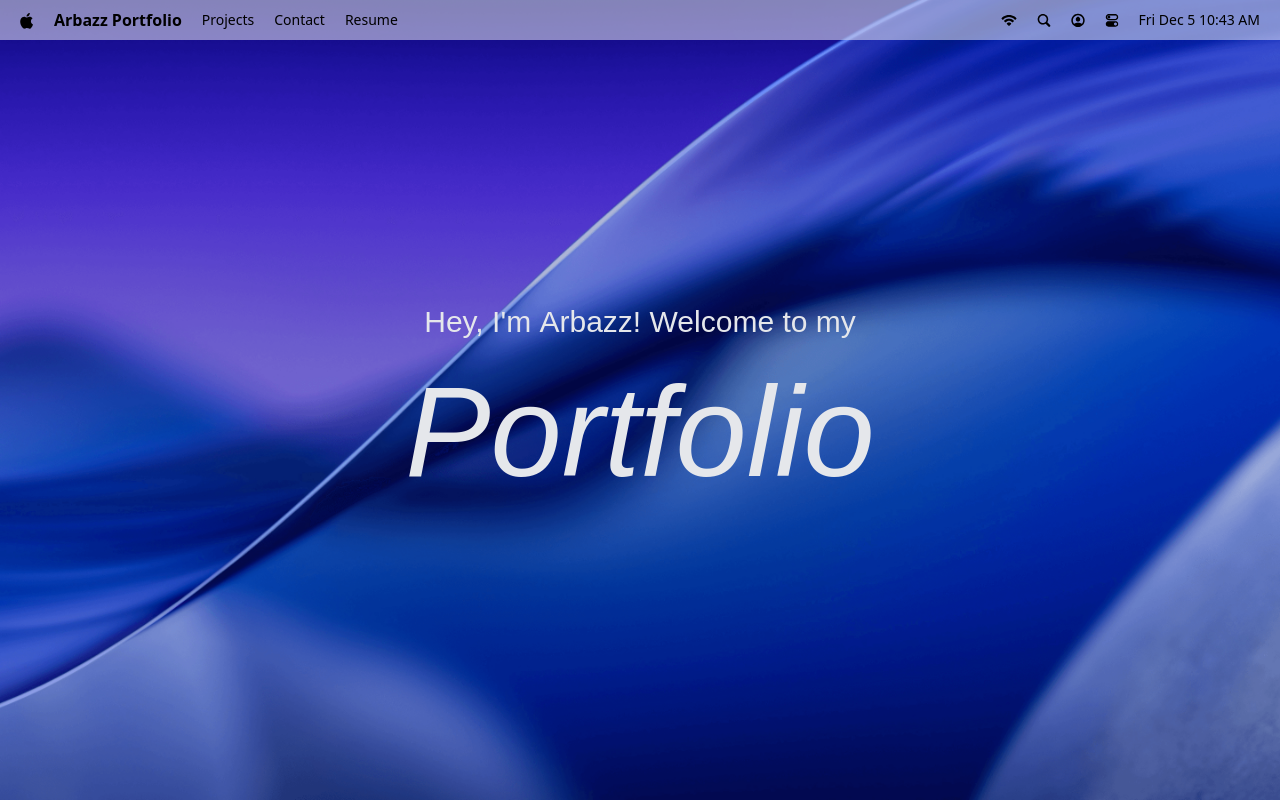
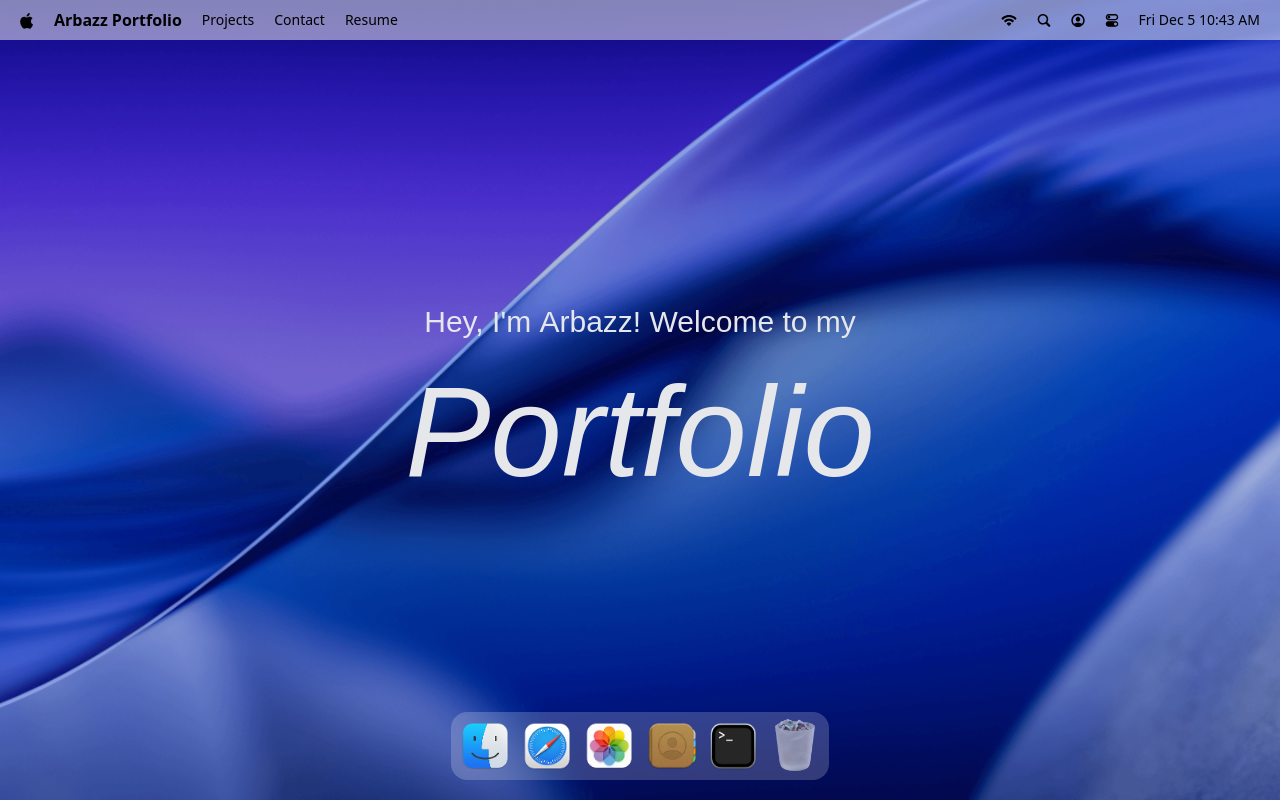
Before and after one commit to arbazz-siddique/interactive-macos-portfolio, a React (Vite) app: page / in a window 1280 px wide. Built offline with nearby package versions, Linux system fonts and the light colour scheme; a web font is replaced by a local one.

Commit message:
Implement dock presentation

```diff
--- a/package.json
+++ b/package.json
@@ -17,6 +17,7 @@
     "lucide-react": "^0.554.0",
     "react": "^19.2.0",
     "react-dom": "^19.2.0",
+    "react-tooltip": "^5.30.0",
     "tailwindcss": "^4.1.17"
   },
   "devDependencies": {
--- a/src/App.jsx
+++ b/src/App.jsx
@@ -1,12 +1,13 @@
 import React from 'react'
 
-import {Navbar, Welcome} from "#components";
+import {Dock, Navbar, Welcome} from "#components";
 
 const App = () => {
     return (
         <main >
             <Navbar/>
             <Welcome/>
+            <Dock/>
         </main>
     )
 }
--- /dev/null
+++ b/src/components/Dock.jsx
@@ -0,0 +1,81 @@
+import React, {useRef} from 'react'
+import gsap from "gsap";
+import {Tooltip} from "react-tooltip";
+import {dockApps} from "#constants/index.js";
+import {useGSAP} from "@gsap/react";
+
+const Dock = () => {
+    const dockRef = useRef(null)
+
+    useGSAP(()=>{
+        const dock = dockRef.current;
+        if(!dock) return ()=>{};
+
+        const icons = dock.querySelectorAll(".dock-icon");
+
+        const animateIcons = (mouseX)=>{
+            const {left } = dock.getBoundingClientRect();
+            icons.forEach((icon)=>{
+                const {left: iconLeft, width} = icon.getBoundingClientRect();
+                const center = iconLeft - left + width/2;
+                const distance = Math.abs(mouseX - center);
+                const intensity = Math.exp(-(distance**2.5)/1800)
+
+                gsap.to(icon,{
+                    scale:1+0.25*intensity,
+                    y:-15 * intensity,
+                    duration:0.2,
+                    ease:'power1.out'
+                })
+            })
+        }
+        const  handleMouseMove = (e)=>{
+            const {left} = dock.getBoundingClientRect();
+            animateIcons(e.clientX - left)
+        }
+        const resetIcons =()=> icons.forEach((icon)=> gsap.to(icon,{
+            scale:1,
+            y:0,
+            duration:0.3,
+            ease:'power1.out'
+        }))
+        dock.addEventListener("mousemove", handleMouseMove)
+        dock.addEventListener("mouseleave", resetIcons)
+
+        return  ()=>{
+            dock.removeEventListener("mousemove", handleMouseMove)
+            dock.removeEventListener("mouseleave", resetIcons)
+        }
+
+    },[])
+
+    const toggleApp = (app)=>{}
+
+    return (
+        <section id="dock">
+            <div ref={dockRef} className="dock-container">
+                {dockApps.map(({id,name,icon,canOpen}) => (
+                    <div key={id} className="relative flex justify-center">
+                        <button type="button"
+                                className="dock-icon"
+                                aria-label={name}
+                                data-tooltip-id="dock-tooltip"
+                                data-tooltip-content={name}
+                                data-tooltip-delay-show={150}
+                                disabled={!canOpen}
+                                onClick={() => toggleApp({id,canOpen})}
+                        >
+                            <img src={`/images/${icon}`}
+                                 alt={name}
+                                 loading="lazy"
+                                 className={canOpen ? ' ' : 'opacity-60'}
+                            />
+                        </button>
+                    </div>
+                ))}
+            </div>
+            <Tooltip id="dock-tooltip" place="top" className="tooltip" />
+        </section>
+    )
+}
+export default Dock
--- a/src/components/index.js
+++ b/src/components/index.js
@@ -1,4 +1,6 @@
 import  Navbar from "#components/Navbar.jsx"
 import Welcome from "#components/Welcome.jsx"
+import  Dock from "#components/Dock.jsx"
 
-export {Navbar, Welcome}
+
+export {Navbar, Welcome,  Dock}
```
Also changed, not shown: 1 other file (tests, documents, lock files or other folders).
